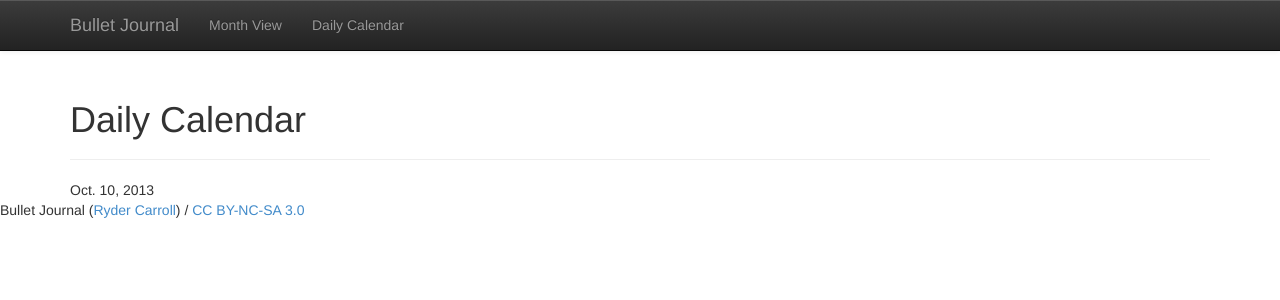
After one commit to marcosalcazar/bulletjournal, a Django app: page /journal/daily_calendar/ in a window 1280 px wide. The commit adds this page. Shown: the top 300 px of the page. Run offline with Django 3.2, Linux system fonts and the light colour scheme; the visitor is signed in with stand-in values (Sample User, id 1); data that the repository does not hold is empty; parts of the project's set-up code (start-up, migrations or seed data) failed here and were passed over; some libraries are stand-ins or nearby versions.

Commit message:
Added daily calendar view, just for current day.

```diff
--- /dev/null
+++ b/bulletjournal/bulletjournal/templates/__dummy.html
@@ -0,0 +1 @@
+DUMMIIIIIIIII
--- a/bulletjournal/bulletjournal/templates/_base.html
+++ b/bulletjournal/bulletjournal/templates/_base.html
@@ -12,8 +12,39 @@
 
 		<script src="{{ STATIC_URL }}jquery/libs/jquery.cookie.js"></script>
 
+		<style>
+			body {
+				margin-top: 60px;
+			}
+		</style>
+
 	</head>
 	<body>
+
+		<header class="navbar navbar-inverse navbar-fixed-top bs-docs-nav" role="banner">
+			<div class="container">
+				<div class="navbar-header">
+					<button class="navbar-toggle" type="button" data-toggle="collapse" data-target=".bs-navbar-collapse">
+						<span class="sr-only">Toggle navigation</span>
+						<span class="icon-bar"></span>
+						<span class="icon-bar"></span>
+						<span class="icon-bar"></span>
+					</button>
+					<a href="../" class="navbar-brand">Bullet Journal</a>
+				</div>
+				<nav class="collapse navbar-collapse bs-navbar-collapse" role="navigation">
+					<ul class="nav navbar-nav">
+						<li>
+							<a href="{% url 'journal:month_view' %}">Month View</a>
+						</li>
+						<li>
+							<a href="{% url 'journal:daily_calendar' %}">Daily Calendar</a>
+						</li>
+					</ul>
+				</nav>
+			</div>
+		</header>
+
 		<div class="container">
 			<div class="page-header">
 				<h1>{% block title %}{% endblock %} <small>{% block subtitle %}{% endblock %}</small></h1>
@@ -21,7 +52,9 @@
 			{% block content %}{% endblock %}
 		</div>
 		<footer>
-			<div xmlns:cc="http://creativecommons.org/ns#" xmlns:dct="http://purl.org/dc/terms/" about="http://bulletjournal.com/"><span property="dct:title">Bullet Journal</span> (<a rel="cc:attributionURL" property="cc:attributionName" href="http://bulletjournal.com/www.bulletjournal.com">Ryder Carroll</a>) / <a rel="license" href="http://creativecommons.org/licenses/by-nc-sa/3.0/">CC BY-NC-SA 3.0</a></div>
+			<div xmlns:cc="http://creativecommons.org/ns#" xmlns:dct="http://purl.org/dc/terms/" about="http://bulletjournal.com/">
+				<span property="dct:title">Bullet Journal</span> (<a rel="cc:attributionURL" property="cc:attributionName" href="http://bulletjournal.com/www.bulletjournal.com">Ryder Carroll</a>) / <a rel="license" href="http://creativecommons.org/licenses/by-nc-sa/3.0/">CC BY-NC-SA 3.0</a>
+			</div>
 		</footer>
 	</body>
 </html>
--- /dev/null
+++ b/bulletjournal/journal/templates/journal/dailycalendar.html
@@ -0,0 +1,18 @@
+{% extends '_base.html' %}
+{% load journal_filters %}
+
+{% block title %}Daily Calendar{% endblock %}
+
+{% block content %}
+<div class="row">
+	<div class="col-md-6">
+		{% for daygroup in days.items %}
+			{{ daygroup.0 }}
+			{% for item in daygroup.1 %}
+			{% render_item item %}
+			{% endfor %}
+		{% endfor %}
+	</div>
+	<div class="col-md-6"></div>
+</div>
+{% endblock %}
--- /dev/null
+++ b/bulletjournal/journal/templatetags/journal_filters.py
@@ -0,0 +1,18 @@
+from django import template
+from journal.models import Task, Event, Note
+from django.template import loader, Context
+
+register = template.Library()
+
+
+@register.simple_tag(takes_context=True)
+def render_item(context, item):
+    choices = {
+        Task: 'journal/_task.html',
+        Event: 'journal/_event.html',
+        Note: 'journal/_event.html'
+    }
+    t = loader.get_template(choices[type(item)])
+    return t.render(Context({
+        'item': item
+    }))
--- a/bulletjournal/journal/urls.py
+++ b/bulletjournal/journal/urls.py
@@ -1,8 +1,13 @@
 from django.conf.urls import patterns, url
-from journal.views import UpdateCompletedItemView, ChangeIndicatorForItemView
+from journal.views import UpdateCompletedItemView, ChangeIndicatorForItemView,\
+    MonthView, DailyCalendar
 from django.contrib.auth.decorators import login_required
 
-urlpatterns = patterns('produccion.views',
+urlpatterns = patterns('journal.views',
+
+    url(r'^month_view/$', login_required(MonthView.as_view()), name='month_view'),
+    url(r'^daily_calendar/$', login_required(DailyCalendar.as_view()), name='daily_calendar'),
+
 
     url(r'^item/completed/(?P<pk>\d+)/$', login_required(UpdateCompletedItemView.as_view()), name='update_completed_item'),
     url(r'^item/indicator/(?P<pk>\d+)/$', login_required(ChangeIndicatorForItemView.as_view()), name='update_indicator_item'),
--- a/bulletjournal/journal/views.py
+++ b/bulletjournal/journal/views.py
@@ -3,9 +3,11 @@ from collections import OrderedDict
 from django.utils import simplejson
 from django.views.generic.base import TemplateView
 from django.views.generic.edit import BaseUpdateView
-from journal.models import Event, Task, CompletableItem, Item
+from journal.models import Event, Task, CompletableItem, Item, Note
 import calendar
 import datetime
+from django.db.models import Q
+from itertools import chain
 
 
 class MonthView(TemplateView):
@@ -45,6 +47,31 @@ class MonthView(TemplateView):
         return c
 
 
+class DailyCalendar(TemplateView):
+
+    template_name = 'journal/dailycalendar.html'
+
+    def get_context_data(self, **kwargs):
+        c = TemplateView.get_context_data(self, **kwargs)
+
+        today = datetime.date.today()
+        c['today'] = today # Added to the context so we can use it in the template
+
+        days = OrderedDict()
+        c['days'] = days
+
+        q = Q(date=today) & Q(user=self.request.user)
+        tasks = Task.objects.filter(q).filter(father__isnull=True).all()
+        events = Event.objects.filter(q).all()
+        notes = Note.objects.filter(q).all()
+
+        days[today] = chain(tasks, events, notes)
+
+        print c['days']
+
+        return c
+
+
 class UpdateCompletedItemView(JSONResponseMixin, BaseUpdateView):
     model = CompletableItem
 
```
Also changed, not shown: bulletjournal/journal/templatetags/__init__.py (added).
